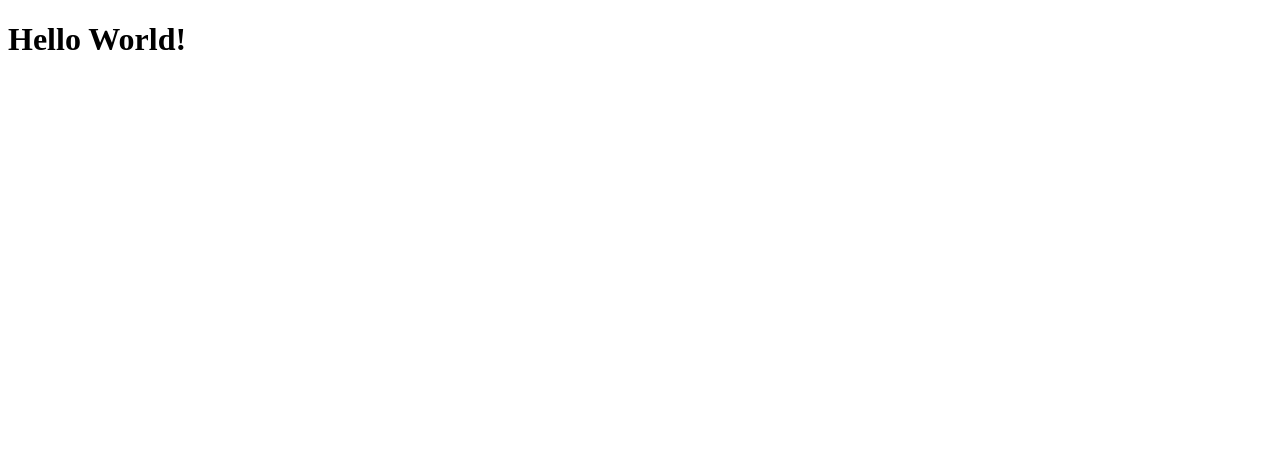
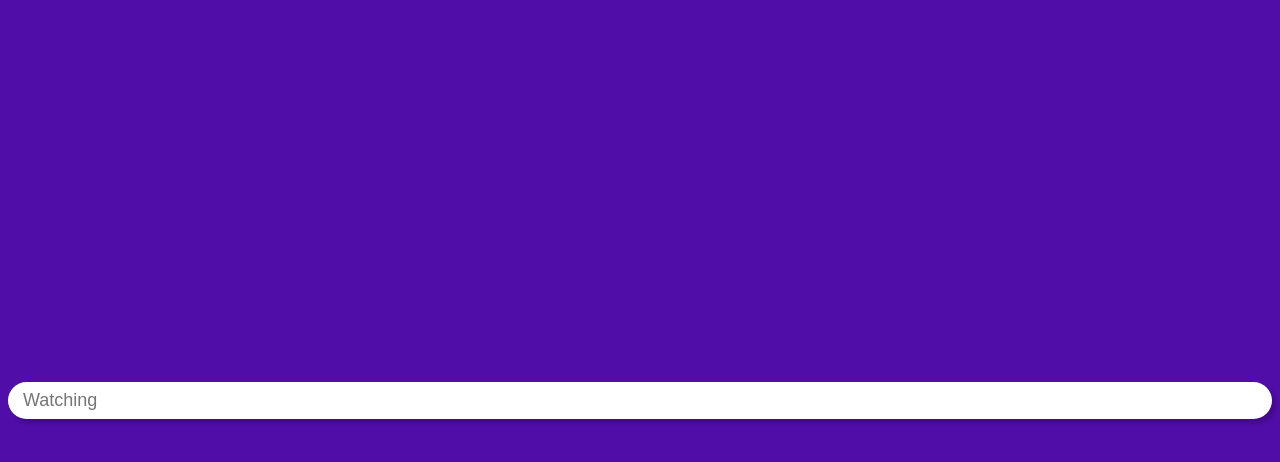
Before and after one commit to Sid5488/clearned-browser, an Electron app: page public/index.html in a window 1280 px wide. Drawn offline with Linux system fonts and the light colour scheme.

Commit message:
open watching URL

```diff
--- a/main.js
+++ b/main.js
@@ -15,8 +15,8 @@ class Applicaton {
   }
 
   createShortcuts() {
-    globalShortcut.register('CmdOrCtrl+shift+i', openDevTools);
-    globalShortcut.register('f12', openDevTools);
+    globalShortcut.register('CmdOrCtrl+shift+i', openDevTools(win));
+    globalShortcut.register('f12', openDevTools(win));
   }
 
   running() {
--- a/public/index.html
+++ b/public/index.html
@@ -1,13 +1,19 @@
 <!DOCTYPE html>
 <html lang="en">
   <head>
-    <meta charset="UTF-8">
-    <meta http-equiv="X-UA-Compatible" content="IE=edge">
-    <meta name="viewport" content="width=device-width, initial-scale=1.0">
+    <meta charset="UTF-8" />
+    <meta http-equiv="X-UA-Compatible" content="IE=edge" />
+    <meta name="viewport" content="width=device-width, initial-scale=1.0" />
+    <link rel="stylesheet" href="style.css" />
+
     <title>Clearned Browser</title>
   </head>
 
   <body>
-    <h1>Hello World!</h1>
+    <div>
+      <input type="text" placeholder="Watching" />
+    </div>
+
+    <script src="../src/functions/watching.js"></script>
   </body>
 </html>
--- /dev/null
+++ b/public/style.css
@@ -0,0 +1,29 @@
+body {
+  background: #500da8;
+
+  margin: 0;
+  padding-left: 8px;
+  padding-right: 8px;
+}
+
+body div {
+  display: flex;
+  align-items: center;
+  justify-content: center;
+
+  height: 100vh;
+}
+
+input {
+  width: 100%;
+  height: 35px;
+
+  border: 0px;
+  border-radius: 30px;
+
+  padding-left: 15px;
+
+  font-size: 18px;
+
+  box-shadow: #0003 4px 4px 4px;
+}
--- a/src/config/window.config.js
+++ b/src/config/window.config.js
@@ -13,7 +13,6 @@ const config = {
 
 const createConfigWindow = () => {
   const win = new BrowserWindow(config);
-
   const watching = args();
 
   if(watching === '.')
--- /dev/null
+++ b/src/functions/watching.js
@@ -0,0 +1,12 @@
+window.addEventListener('DOMContentLoaded', () => {
+  const input = document.querySelector('input');
+
+  input.addEventListener('keydown', (event) => {
+    const { key } = event;
+
+    if(key === 'Enter') {
+      localStorage.setItem('url', JSON.stringify(input.value));
+      window.open(`htpp://${input.value}`);
+    }
+  });
+});
```
